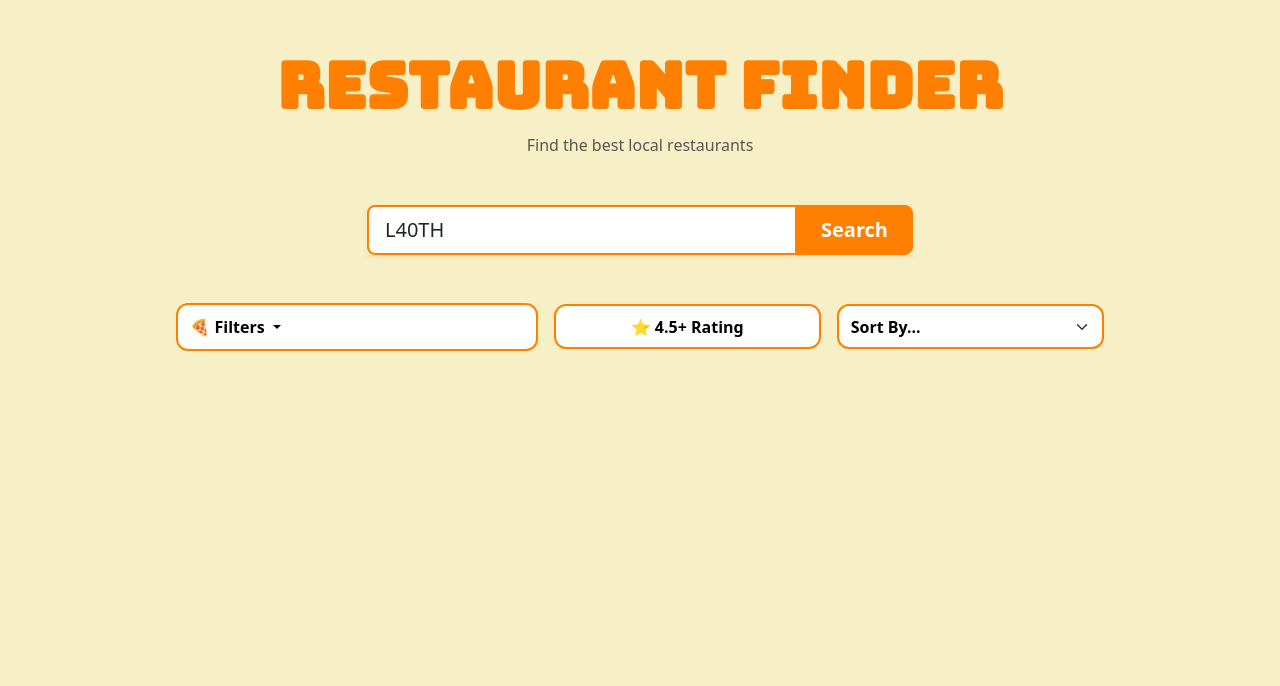
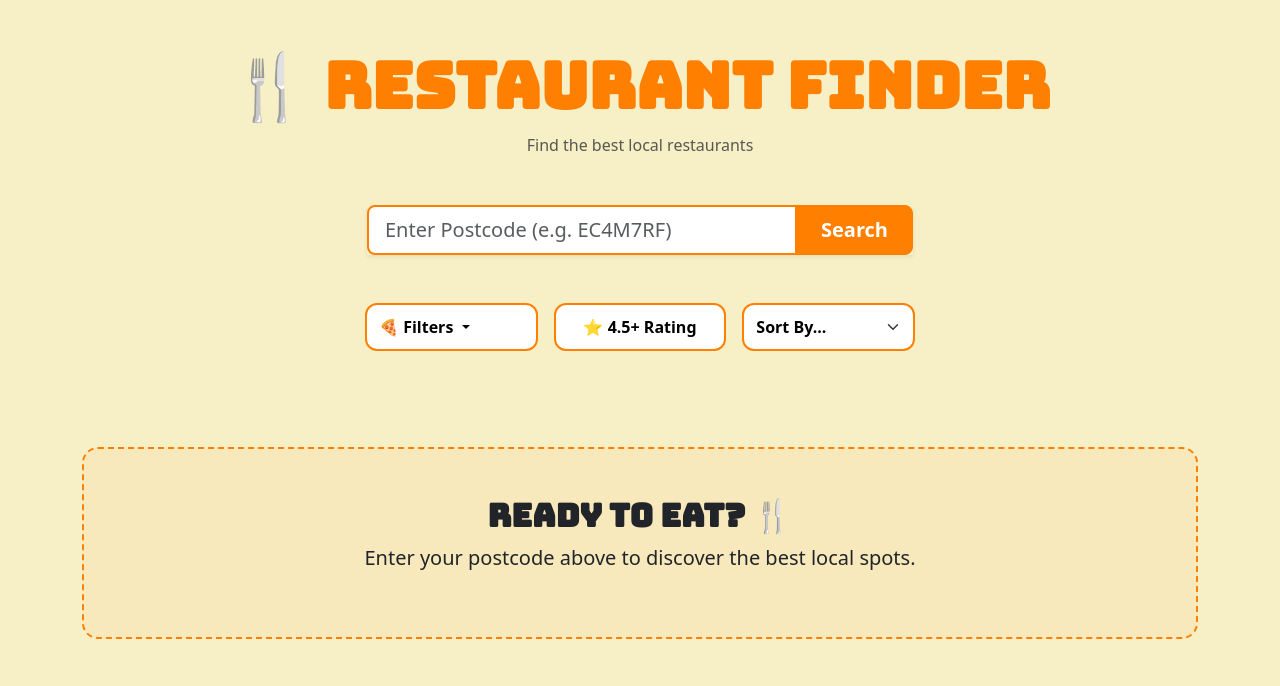
Before and after one commit to christinasamara/restaurant-discovery-service-jet, a Flask app: page / in a window 1280 px wide. Shown: the top 686 px of the page. Run offline with Flask 3, Linux system fonts and the light colour scheme; data that the repository does not hold is empty.

Commit message:
error messages

```diff
--- a/app.py
+++ b/app.py
@@ -5,7 +5,7 @@ app = Flask(__name__)
 
 @app.route('/')
 def index():
-    postcode = request.args.get('postcode', 'L40TH').strip()
+    postcode = request.args.get('postcode', '').strip()
     sort_by = request.args.get('sort', '')
     min_rating = request.args.get('min_rating', type=float)
     selected_tags = request.args.getlist('search')
--- a/templates/index.html
+++ b/templates/index.html
@@ -6,6 +6,7 @@
     <title>Just Eat Discovery</title>
     <link href="https://cdn.jsdelivr.net/npm/bootstrap@5.3.0/dist/css/bootstrap.min.css" rel="stylesheet">
     <link href="https://fonts.googleapis.com/css2?family=Bungee&display=swap" rel="stylesheet">
+    <link rel="icon" href="https://fav.farm/🍴" />
     <style>
         h1 {
             font-family: 'Bungee', cursive;
@@ -65,7 +66,7 @@
 <body>
     <div class="container py-5">
         <div class="text-center mb-5">
-            <h1 class="display-3 fw-bold">Restaurant Finder</h1>
+            <h1 class="display-3 fw-bold">🍴 Restaurant Finder</h1>
             <p class="text-muted">Find the best local restaurants</p>
         </div>
 
@@ -84,7 +85,7 @@
 
             <div class="filter-container mt-3 mb-5">
                 <div class="row justify-content-center align-items-center g-3">
-                    <div class="col-md-4">
+                    <div class="col-md-2">
                         <div class="dropdown">
                             <button class="btn button-filter w-100 dropdown-toggle text-start " type="button"
                                 data-bs-toggle="dropdown">
@@ -118,18 +119,17 @@
                         </div>
                     </div>
 
-                    <div class="col-md-3 text-center">
+                    <div class="col-md-2 text-center">
                         <input type="checkbox" name="min_rating" value="4.5" class="btn-check" id="rating-toggle" {% if
                             request.args.get('min_rating')=='4.5' %}checked{% endif %} onchange="this.form.submit()">
-                        <label class="btn button-filter w-100 d-flex align-items-center justify-content-center" for="rating-toggle"
-                            style="height: 45px; line-height: 30px;">
+                        <label class="btn button-filter w-100 d-flex align-items-center justify-content-center"
+                            for="rating-toggle">
                             ⭐ 4.5+ Rating
                         </label>
                     </div>
 
-                    <div class="col-md-3">
-                        <select name="sort" class="form-select button-filter" style="border-color: black; height: 45px;"
-                            onchange="this.form.submit()">
+                    <div class="col-md-2">
+                        <select name="sort" class="form-select button-filter" onchange="this.form.submit()">
                             <option value="">Sort By...</option>
                             <option value="rating_desc" {{ 'selected' if request.args.get('sort')=='rating_desc' }}>
                                 Highest Rating</option>
@@ -141,6 +141,15 @@
             </div>
         </form>
         <div class="row g-4">
+            {% if not postcode %}
+            <div class="col-12 text-center py-5">
+                <div class="p-5 border-2 rounded-4"
+                    style="border: 3px dashed #ff8000; background: rgba(255,128,0,0.05);">
+                    <h2 class="fw-bold" style="font-family: 'Bungee';">Ready to eat? 🍴</h2>
+                    <p class="lead">Enter your postcode above to discover the best local spots.</p>
+                </div>
+            </div>
+            {% else %}
             {% for res in restaurants %}
             <div class="col-md-6 col-lg-4">
                 <div class="card h-100 shadow-sm">
@@ -152,7 +161,17 @@
                     </div>
                 </div>
             </div>
+            {% else %}
+            <div class="col-12 text-center py-5">
+                <div class="p-5 border-2 rounded-4"
+                    style="border: 3px dashed #ff8000; background: rgba(255,128,0,0.05);">
+                    <h2 class="fw-bold" style="font-family: 'Bungee';">We are sorry :(</h2>
+                    <p class="lead">We could not find any restaurants for <strong>"{{ postcode }}"</strong>.</p>
+                    <p class="text-muted">Try a different postcode or adjust your filters.</p>
+                </div>
+            </div>
             {% endfor %}
+            {% endif %}
         </div>
     </div>
     <script src="https://cdn.jsdelivr.net/npm/bootstrap@5.3.0/dist/js/bootstrap.bundle.min.js"></script>
```
